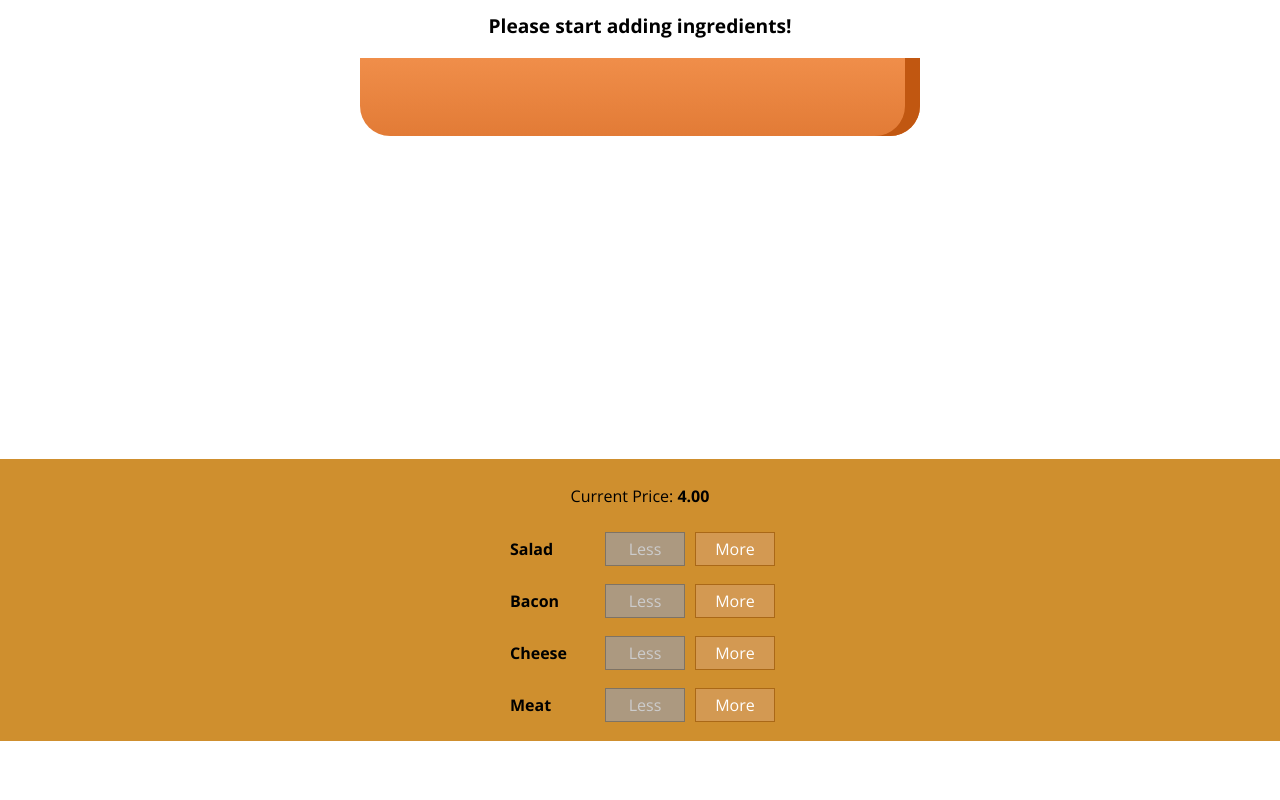
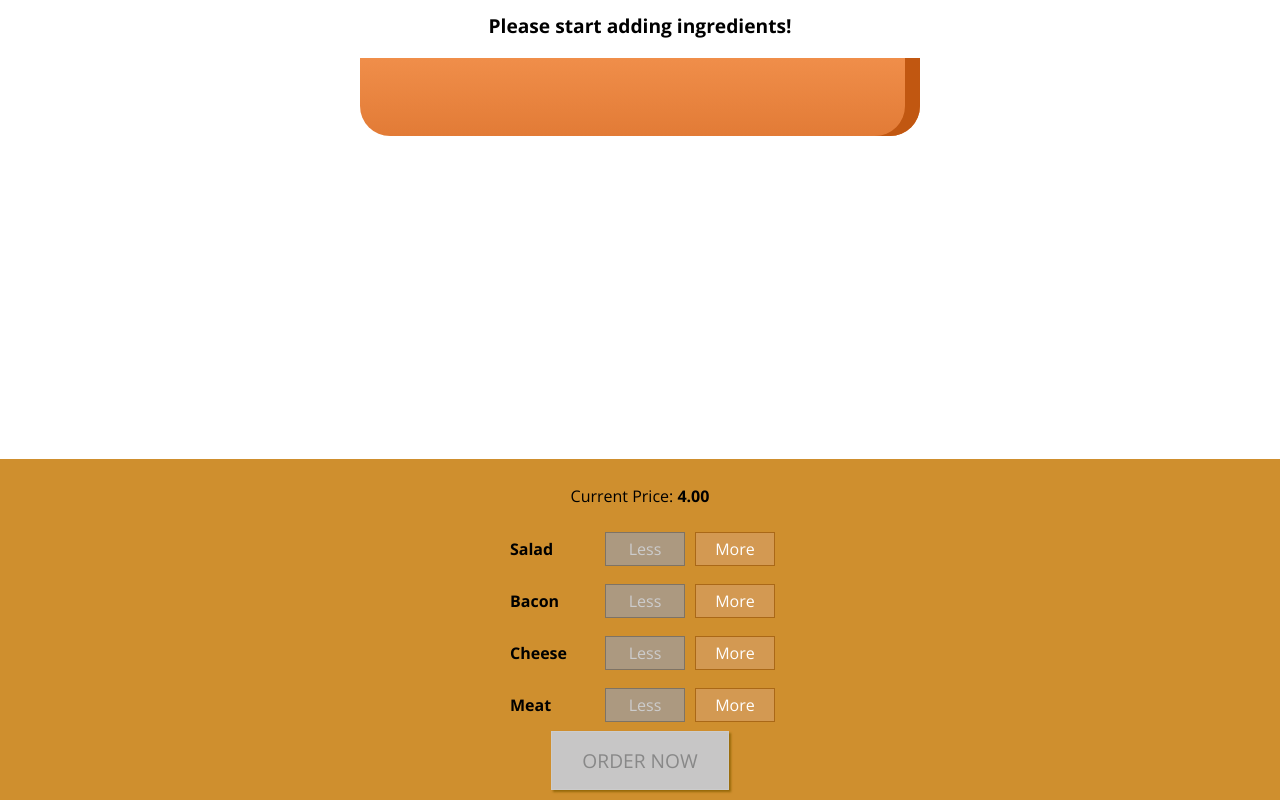
Before and after one commit to RobSydian/my-burger-app, a React (Create React App) app: page / in a window 1280 px wide. Shown: the part 179-979 px from the top of the page. Before the commit the page ends 920 px from the top, so only its background shows below. Built offline with nearby package versions, Linux system fonts and the light colour scheme.

Commit message:
Add Order Button

```diff
--- a/src/components/Burger/BuildControls/BuildControls.js
+++ b/src/components/Burger/BuildControls/BuildControls.js
@@ -12,7 +12,9 @@
 
 const buildControls = (props) => (
   <div className={classes.BuildControls}>
-    <p>Current Price: <strong>{props.price.toFixed(2)}</strong></p>
+    <p>
+      Current Price: <strong>{props.price.toFixed(2)}</strong>
+    </p>
     {controls.map((ctrl) => (
       <BuildControl
         key={ctrl.label}
@@ -22,6 +24,9 @@
         disabled={props.disabled[ctrl.type]}
       />
     ))}
+    <button className={classes.OrderButton} disabled={!props.purchasable}>
+      ORDER NOW
+    </button>
   </div>
 );
 
--- a/src/components/Burger/BuildControls/BuildControls.module.css
+++ b/src/components/Burger/BuildControls/BuildControls.module.css
@@ -1,10 +1,52 @@
 .BuildControls {
   width: 100%;
-    background-color: #CF8F2E;
+  background-color: #cf8f2e;
   display: flex;
   flex-flow: column;
   align-items: center;
-    box-shadow: 0 2px 1px #CCC;
+  box-shadow: 0 2px 1px #ccc;
   margin: auto;
   padding: 10px 0;
 }
+
+.OrderButton {
+  background-color: #dad735;
+  outline: none;
+  cursor: pointer;
+  border: 1px solid #966909;
+  color: #966909;
+  font-family: inherit;
+  font-size: 1.2em;
+  padding: 15px 30px;
+  box-shadow: 2px 2px 2px #966909;
+}
+
+.OrderButton:hover,
+.OrderButton:active {
+  background-color: #a0db41;
+  border: 1px solid #966909;
+  color: #966909;
+}
+
+.OrderButton:disabled {
+  background-color: #c7c6c6;
+  cursor: not-allowed;
+  border: 1px solid #ccc;
+  color: #888888;
+}
+
+.OrderButton:not(:disabled) {
+  animation: enable 0.3s linear;
+}
+
+@keyframes enable {
+  0% {
+    transform: scale(1);
+  }
+  60% {
+    transform: scale(1.1);
+  }
+  100% {
+    transform: scale(1);
+  }
+}
--- a/src/containers/BurgerBuilder/BurgerBuilder.js
+++ b/src/containers/BurgerBuilder/BurgerBuilder.js
@@ -17,8 +17,17 @@
       cheese: 0,
       meat: 0
     },
-    totalPrice: 4
+    totalPrice: 4,
+    purchasable: false
   };
+  updatePurchaseState(ingredients) {
+    const sum = Object.keys(ingredients)
+      .map((igKey) => ingredients[igKey])
+      .reduce((sum, el) => {
+        return sum + el;
+      }, 0);
+    this.setState({ purchasable: sum > 0 });
+  }
 
   addIngredientHandler = (type) => {
     const oldCount = this.state.ingredients[type];
@@ -30,8 +39,8 @@
     const priceAddition = INGREDIENT_PRICES[type];
     const oldPrice = this.state.totalPrice;
     const newPrice = oldPrice + priceAddition;
-
     this.setState({ totalPrice: newPrice, ingredients: updatedIngredients });
+    this.updatePurchaseState(updatedIngredients);
   };
 
   removeIngredientHandler = (type) => {
@@ -48,6 +57,7 @@
     const oldPrice = this.state.totalPrice;
     const newPrice = oldPrice - priceDeduction;
     this.setState({ totalPrice: newPrice, ingredients: updatedIngredients });
+    this.updatePurchaseState(updatedIngredients);
   };
 
   render() {
@@ -64,6 +74,7 @@
           ingredientAdded={this.addIngredientHandler}
           ingredientRemoved={this.removeIngredientHandler}
           disabled={disabledInfo}
+          purchasable={this.state.purchasable}
           price={this.state.totalPrice}
         />
       </Aux>
```
Lines whose indentation alone changed are shown as unchanged.
